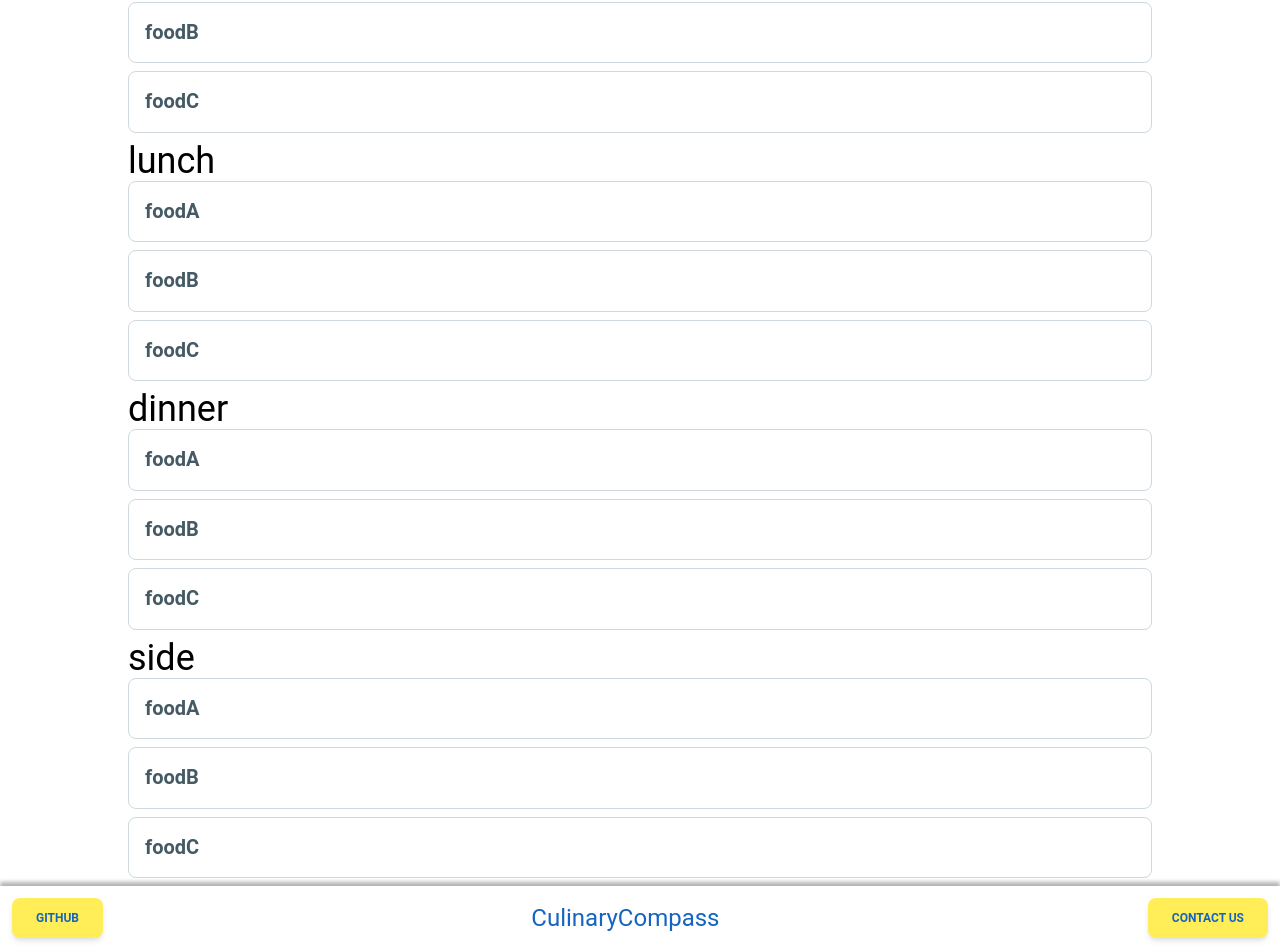
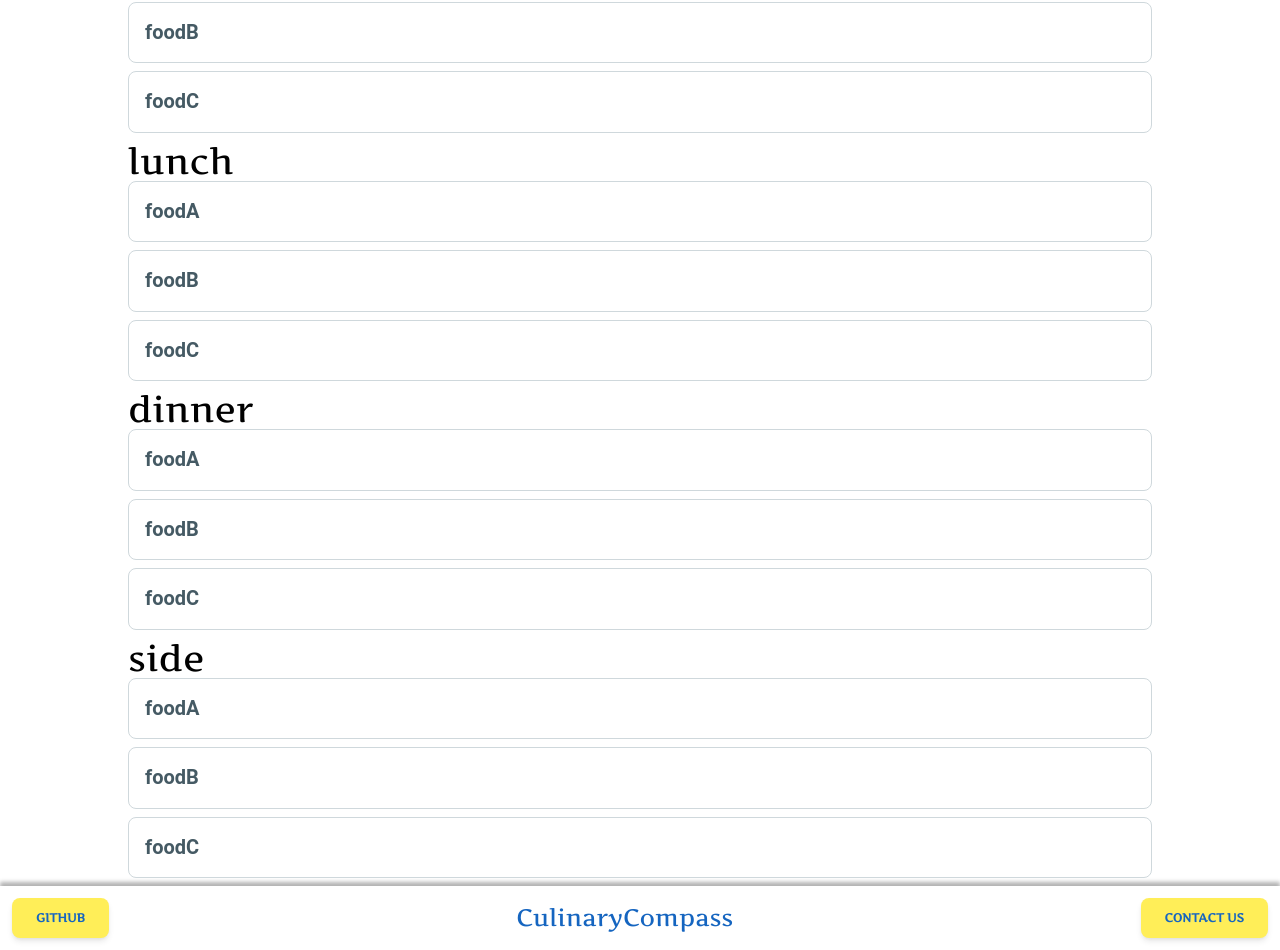
Before and after one commit to TuThanhHuy2124/culinary-compass, a React (Vite) app: page /day in a window 1280 px wide. Before the commit this address led to /day#null. Shown: the part 260-1210 px from the top of the page. Built offline with nearby package versions, Linux system fonts and the light colour scheme.

Commit message:
Add Font

```diff
--- a/src/components/Layout.jsx
+++ b/src/components/Layout.jsx
@@ -18,11 +18,11 @@ export default function Layout() {
             <Outlet/>
             <footer className="w-screen h-max flex items-center justify-between max-w-full p-3 shadow-[0_-4px_4px_rgba(0,0,0,0.3)]">
                 <a href="https://github.com/TuThanhHuy2124/culinary-compass" target="_blank">
-                    <Button className="!bg-yellow-400 !text-blue-800">GitHub</Button>
+                    <Button className="!bg-yellow-400 !text-blue-800 !font-[Artifika]">GitHub</Button>
                 </a>
                 <h1 id="footer-title" className="text-2xl text-blue-800">CulinaryCompass</h1>
                 <a href="mailto:thtu1@uci.edu">
-                    <Button className="!bg-yellow-400 !text-blue-800">Contact Us</Button>
+                    <Button className="!bg-yellow-400 !text-blue-800 !font-[Artifika]">Contact Us</Button>
                 </a>
             </footer>
         </>
--- a/src/index.css
+++ b/src/index.css
@@ -2,6 +2,14 @@
 @tailwind components;
 @tailwind utilities;
 
+@layer base {
+    @font-face {
+      font-family: 'Artifika';
+      font-style: normal;
+      font-weight: 400;
+      src: url(/public/fonts/Artifika/Artifika-Regular.ttf);
+    }
+  }
 :root {
     --header-height: 104px;
     --footer-height: 64px;
@@ -12,6 +20,10 @@
     --fc-button-active-bg-color: green;
 }
 
+* {
+    font-family: Artifika;
+}
+
 .row-1 p{
     width: inherit;
 }
--- a/src/pages/DailyView.jsx
+++ b/src/pages/DailyView.jsx
@@ -8,7 +8,7 @@ export default function DailyView () {
     const start = queryParams.get("start");
 
     useEffect(() => {
-        if(window.location.href.indexOf("#") === -1) {
+        if(start !== null && window.location.href.indexOf("#") === -1) {
             window.location.href = window.location.href + `#${start}`
         }
     }, [])
--- a/src/pages/Home.jsx
+++ b/src/pages/Home.jsx
@@ -1,4 +1,5 @@
 import { Button } from "@material-tailwind/react"
+import { CustomInput } from "../components/CustomInput"
 
 export default function Home () {
     return (
--- a/src/pages/MonthlyView.jsx
+++ b/src/pages/MonthlyView.jsx
@@ -6,9 +6,6 @@ import tippy from "tippy.js";
 import 'tippy.js/themes/translucent.css';
 import 'tippy.js/dist/tippy.css';
 import './Calendar.css';
-
-
-
 
 export default function MonthlyView () {
     localStorage.setItem("username", "test")
@@ -34,13 +31,15 @@ export default function MonthlyView () {
             })
             .then(response => {
                 if(response.ok) { response.json().then(meals => {
+                    console.log(meals)
                     for (var meal in meals){
-                        var current_meal = {title: meal, date: meal[date]};
+                        var current_meal = {title: meal, date: meal["date"]};
                         setData(data.concat(current_meal));
                     }
                 })}
             });
         }
+        console.log(data)
         get_data();
     }, [month]);
 
```
Also changed, not shown: public/fonts/Artifika/Artifika-Regular.ttf (added), public/fonts/Artifika/OFL.txt (added).
